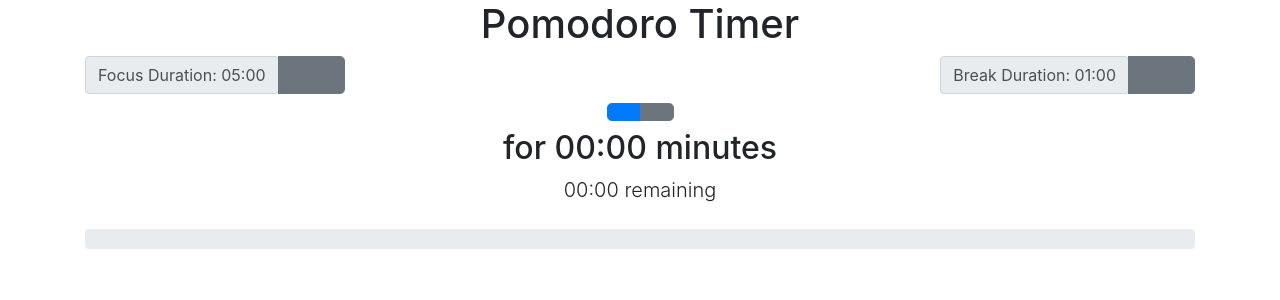
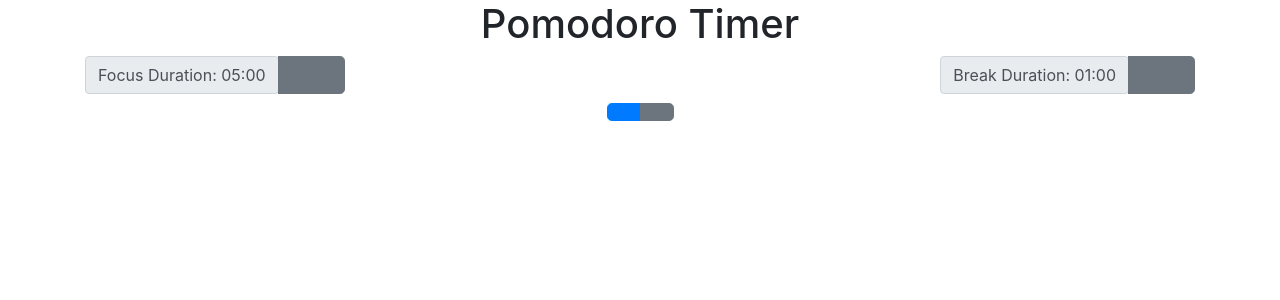
Before and after one commit to ocsfwarch/pomodoro-timer, a React (Create React App) app: page / in a window 1280 px wide. Shown: the top 300 px of the page. Built offline with nearby package versions, Linux system fonts and the light colour scheme; a web font is replaced by a local one.

Commit message:
Update to progress and timer displays to show or hide the controls

```diff
--- a/src/App.css
+++ b/src/App.css
@@ -1,3 +1,7 @@
 .App {
   text-align: center;
 }
+
+.hide {
+  visibility: hidden;
+}
--- a/src/pomodoro/Pomodoro.js
+++ b/src/pomodoro/Pomodoro.js
@@ -90,6 +90,7 @@ function Pomodoro() {
   function playPause() {
     setIsTimerRunning((prevState) => {
       const nextState = !prevState;
+      console.log(`prevState = ${prevState}, nextState = ${nextState}`);
       if (nextState) {
         setSession((prevStateSession) => {
           // If the timer is starting and the previous session is null,
@@ -141,6 +142,7 @@ function Pomodoro() {
         {/* TODO: This area should show only when there is an active focus or break - i.e. the session is running or is paused */}
         <div className="row mb-2">
           <TimerDisplay
+            isTimerRunning={isTimerRunning}
             sessionLabel={session?.label}
             sessionTime={session?.sessionTime}
             sessionTimeToGo={session?.timeRemaining}
--- a/src/pomodoro/ProgressDisplay.js
+++ b/src/pomodoro/ProgressDisplay.js
@@ -1,6 +1,6 @@
 import React, { useState, useEffect } from "react";
 
-const ProgressDisplay = ({ sessionTime, sessionTimeToGo }) => {
+const ProgressDisplay = ({ isTimerRunning, sessionTime, sessionTimeToGo }) => {
   const [width, setWidth] = useState("0%");
   const [now, setNow] = useState(0);
 
@@ -12,7 +12,7 @@ const ProgressDisplay = ({ sessionTime, sessionTimeToGo }) => {
   }, [sessionTime, sessionTimeToGo]);
 
   return (
-    <div className="col">
+    <div className={isTimerRunning ? "col" : "col hide"}>
       <div className="progress" style={{ height: "20px" }}>
         <div
           className="progress-bar"
--- a/src/pomodoro/TimerDisplay.js
+++ b/src/pomodoro/TimerDisplay.js
@@ -1,7 +1,12 @@
 import React, { useState, useEffect } from "react";
 import { minutesToDuration } from "../utils/duration";
 
-const TimerDisplay = ({ sessionLabel, sessionTime, sessionTimeToGo }) => {
+const TimerDisplay = ({
+  isTimerRunning,
+  sessionLabel,
+  sessionTime,
+  sessionTimeToGo,
+}) => {
   const [displayTime, setDisplayTime] = useState("00:00");
   const [displayTimeToGo, setDisplayTimeToGo] = useState("00:00");
 
@@ -14,7 +19,7 @@ const TimerDisplay = ({ sessionLabel, sessionTime, sessionTimeToGo }) => {
   //}, [sessionTimeToGo]);
 
   return (
-    <div className="col">
+    <div className={isTimerRunning ? "col" : "col hide"}>
       {/* TODO: Update message below to include current session (Focusing or On Break) total duration */}
       <h2 data-testid="session-title">
         {sessionLabel} for {displayTime} minutes
```
